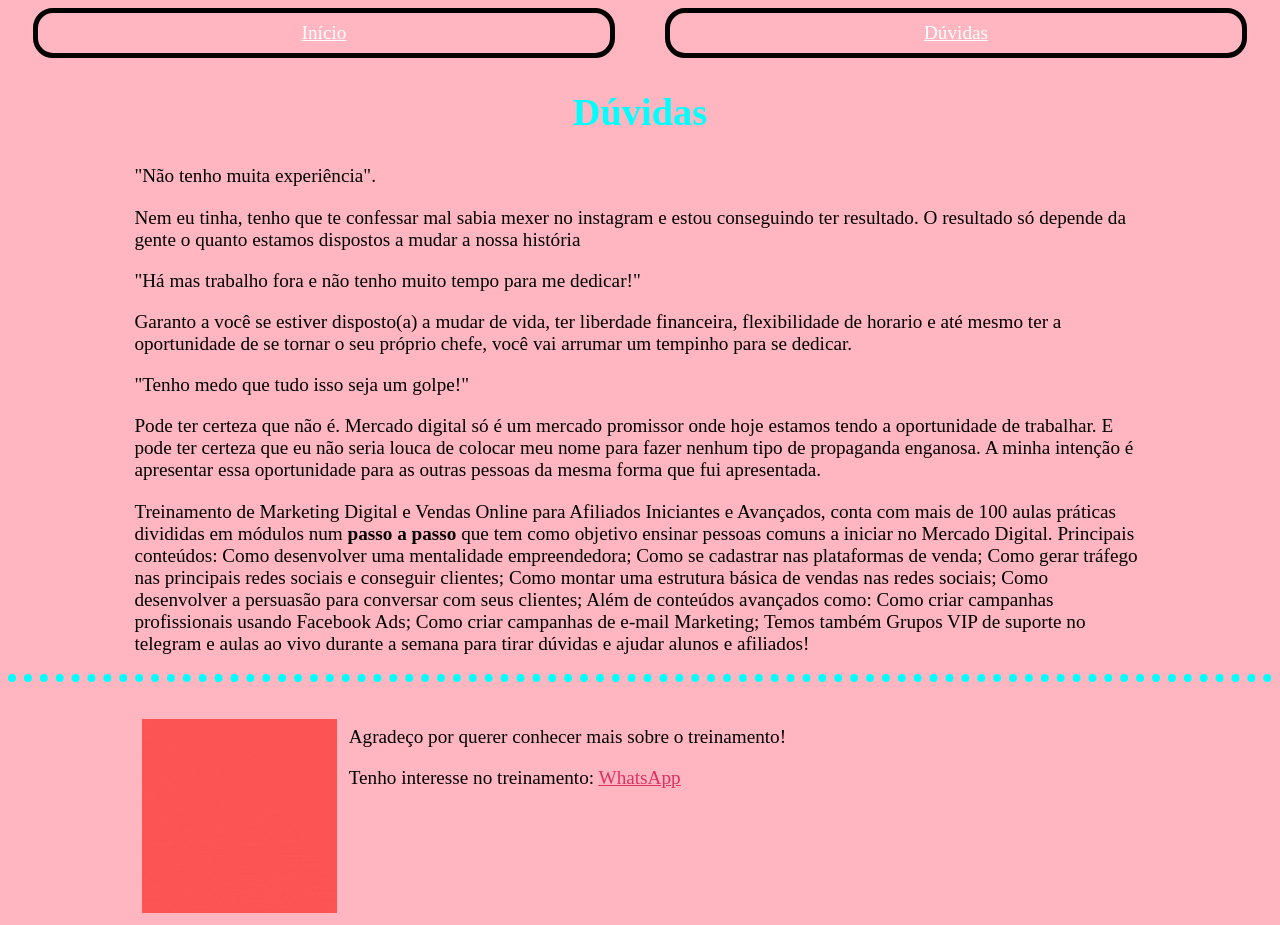
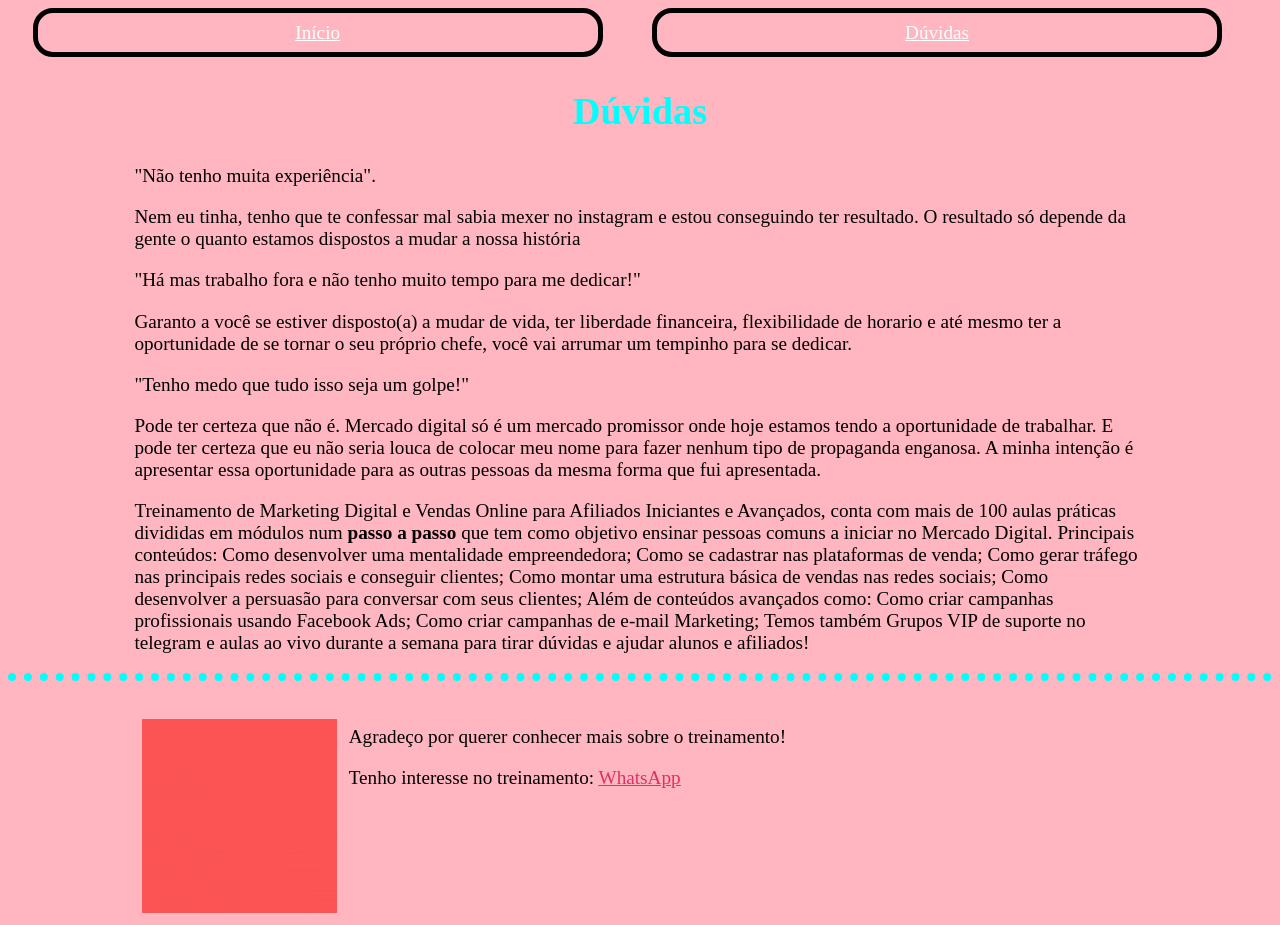
Before and after one commit to layla-dferreira/Marketing.Digital, a plain HTML site: page duvidas.html in a window 1280 px wide. Drawn offline with Linux system fonts and the light colour scheme.

Commit message:
Update style.css

```diff
--- a/style.css
+++ b/style.css
@@ -58,7 +58,7 @@ footer {
 .menu-principal {
   margin-top: 3%;
   display: flex;
-  justify-content: center;
+  margin-right: 2%;
 }
 .menu-principal a {
   margin-left: 2%;
@@ -79,8 +79,7 @@ footer {
 }
 .menu {
   display: flex;
-  justify-content: center;
-  color: white;
+  margin-right: 2%;
 }
 
 .menu a {
```
